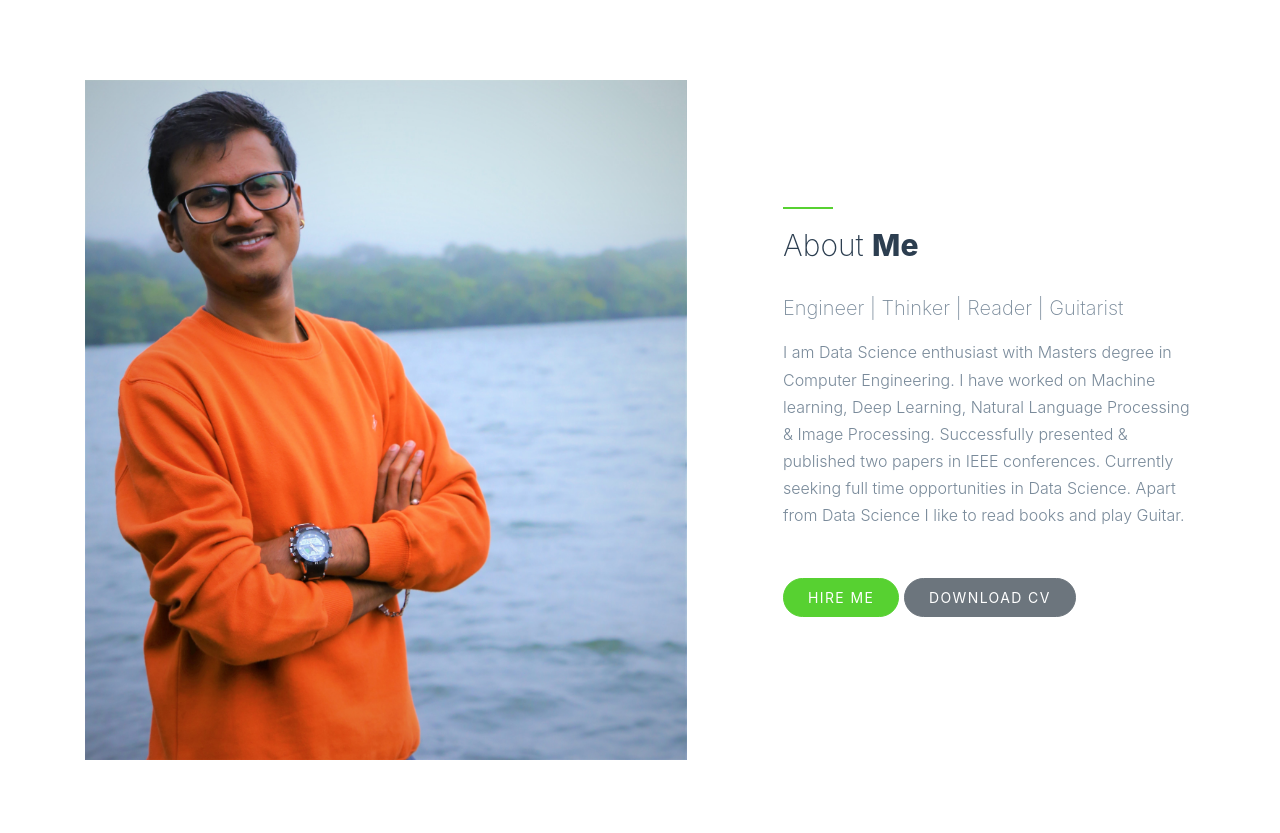
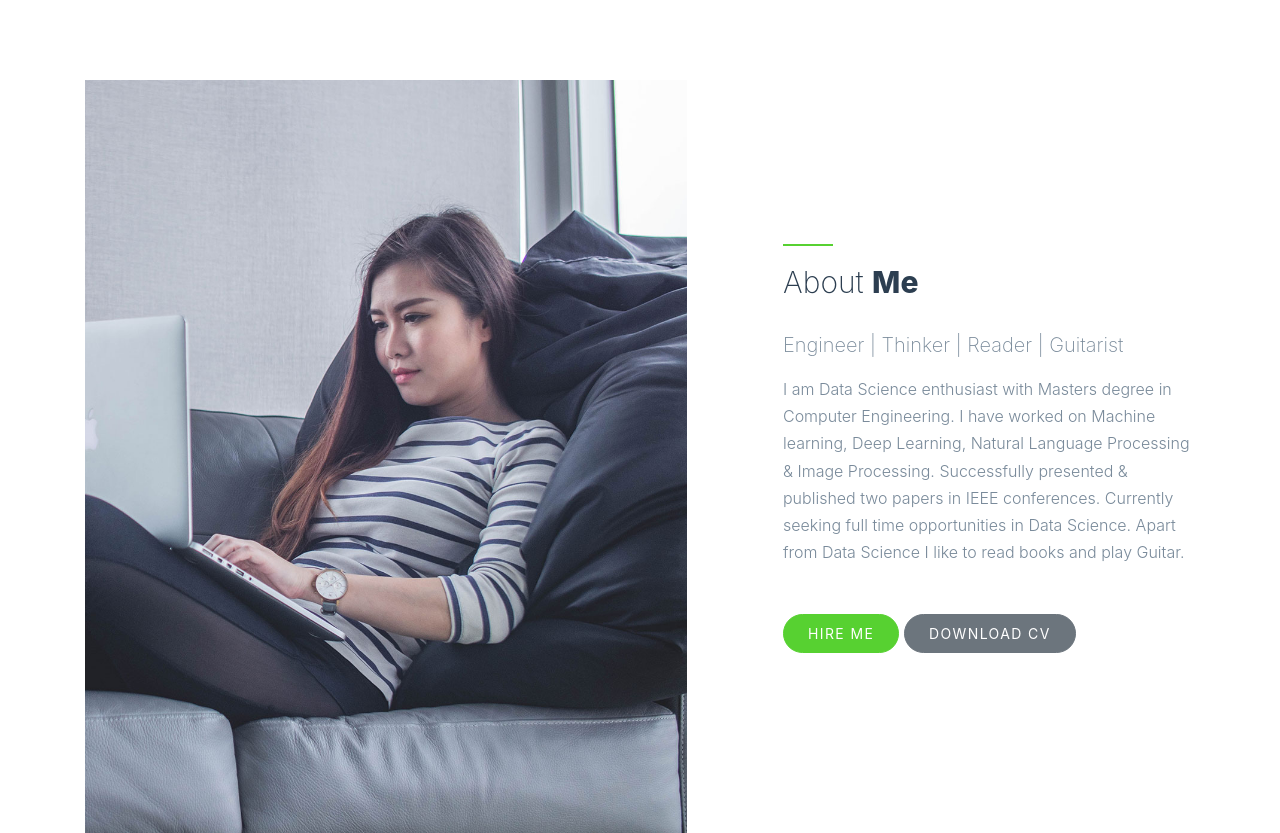
Before and after one commit to saurabhdorle/saurabhdorle.github.io, a plain HTML site: page index.html in a window 1280 px wide. Shown: the part 800-1633 px from the top of the page. Drawn offline with nearby package versions, Linux system fonts and the light colour scheme; some packages are replaced by stand-ins of ours; no server answers; files whose address does not match are found by name.

Commit message:
Update index.html

```diff
--- a/index.html
+++ b/index.html
@@ -64,7 +64,7 @@
       <div class="container">
         <div class="row mb-5 align-items-center">
           <div class="col-lg-7 pr-lg-5 mb-5 mb-lg-0">
-            <img src="images/image_1_long.jpg" alt="Image placeholder" class="img-fluid">
+            <img src="images/image_1_long2.jpg" alt="Image placeholder" class="img-fluid">
           </div>
           <div class="col-lg-5 pl-lg-5">
             <div class="section-heading">
```
